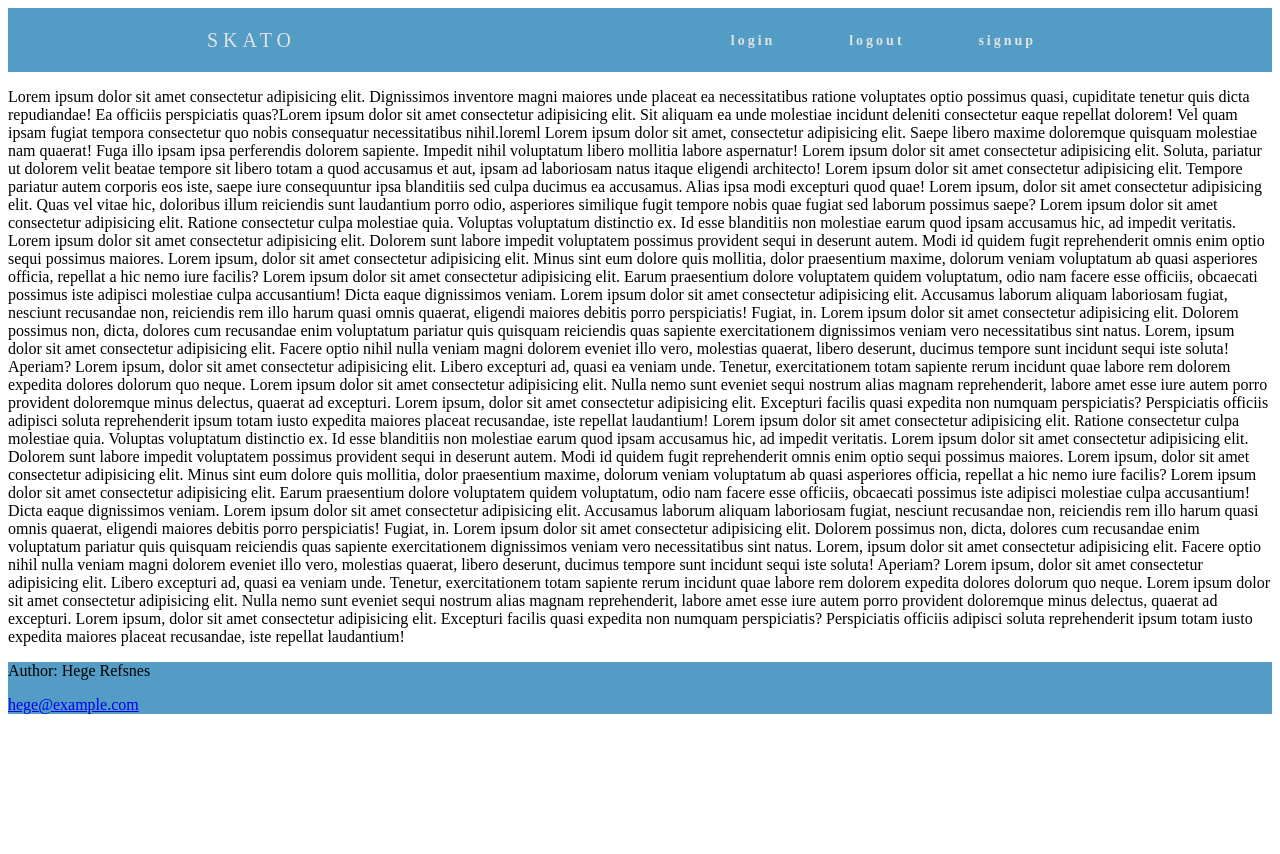
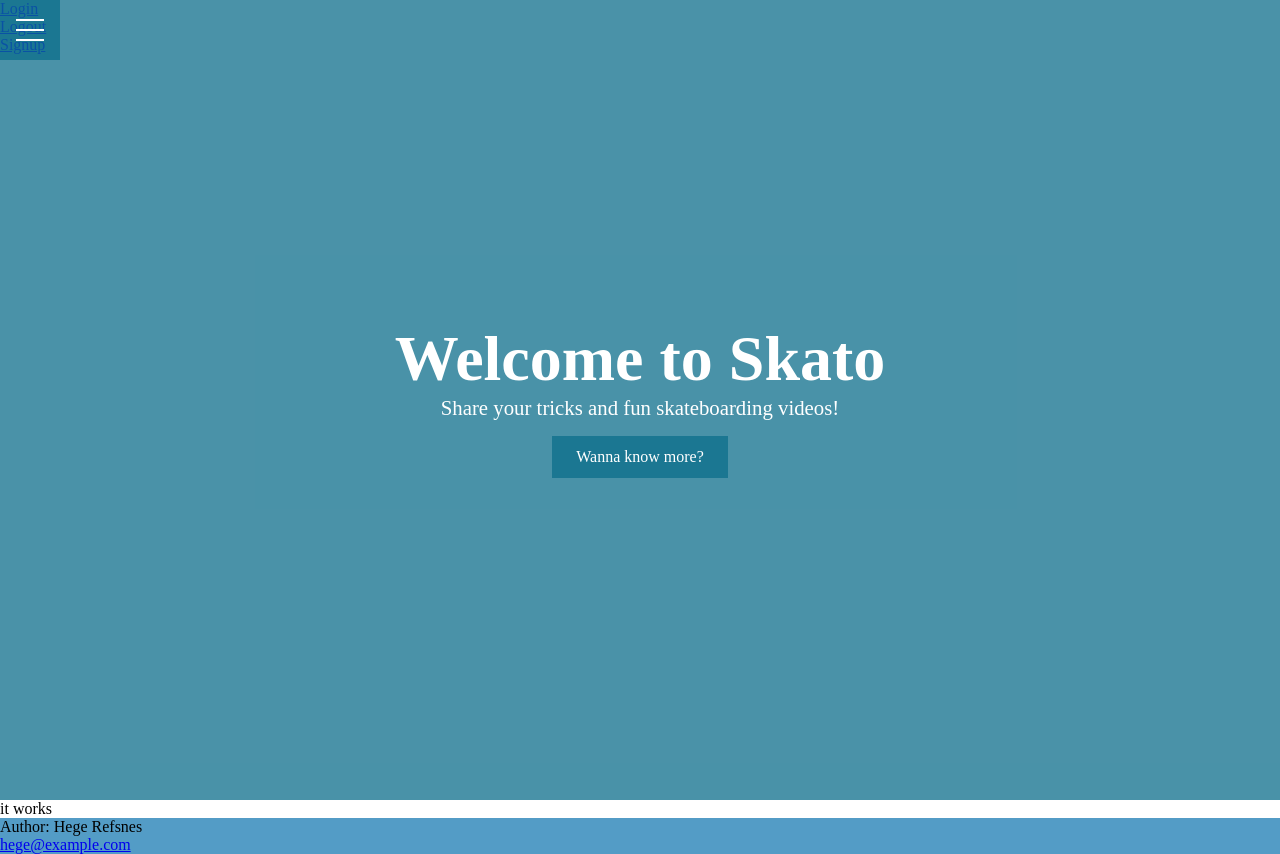
Before and after one commit to LeandroCarolino01/skato, an Angular app: page / in a window 1280 px wide. Before the commit the page ends 800 px from the top, so only its background shows below. Built offline with nearby package versions, Linux system fonts and the light colour scheme.

Commit message:
feat(changed menu)

```diff
--- a/src/app/components/home/home.component.html
+++ b/src/app/components/home/home.component.html
@@ -1,22 +1 @@
-<p>Lorem ipsum dolor sit amet consectetur adipisicing elit. Dignissimos inventore magni maiores unde placeat ea necessitatibus ratione voluptates optio possimus quasi, cupiditate tenetur quis dicta repudiandae! Ea officiis perspiciatis quas?Lorem ipsum dolor sit amet consectetur adipisicing elit. Sit aliquam ea unde molestiae incidunt deleniti consectetur eaque repellat dolorem! Vel quam ipsam fugiat tempora consectetur quo nobis consequatur necessitatibus nihil.loreml Lorem ipsum dolor sit amet, consectetur adipisicing elit. Saepe libero maxime doloremque quisquam molestiae nam quaerat! Fuga illo ipsam ipsa perferendis dolorem sapiente. Impedit nihil voluptatum libero mollitia labore aspernatur! Lorem ipsum dolor sit amet consectetur adipisicing elit. Soluta, pariatur ut dolorem velit beatae tempore sit libero totam a quod accusamus et aut, ipsam ad laboriosam natus itaque eligendi architecto! Lorem ipsum dolor sit amet consectetur adipisicing elit. Tempore pariatur autem corporis eos iste, saepe iure consequuntur ipsa blanditiis sed culpa ducimus ea accusamus. Alias ipsa modi excepturi quod quae! Lorem ipsum, dolor sit amet consectetur adipisicing elit. Quas vel vitae hic, doloribus illum reiciendis sunt laudantium porro odio, asperiores similique fugit tempore nobis quae fugiat sed laborum possimus saepe?
-    Lorem ipsum dolor sit amet consectetur adipisicing elit. Ratione consectetur culpa molestiae quia. Voluptas voluptatum distinctio ex. Id esse blanditiis non molestiae earum quod ipsam accusamus hic, ad impedit veritatis.
-    Lorem ipsum dolor sit amet consectetur adipisicing elit. Dolorem sunt labore impedit voluptatem possimus provident sequi in deserunt autem. Modi id quidem fugit reprehenderit omnis enim optio sequi possimus maiores.
-    Lorem ipsum, dolor sit amet consectetur adipisicing elit. Minus sint eum dolore quis mollitia, dolor praesentium maxime, dolorum veniam voluptatum ab quasi asperiores officia, repellat a hic nemo iure facilis?
-    Lorem ipsum dolor sit amet consectetur adipisicing elit. Earum praesentium dolore voluptatem quidem voluptatum, odio nam facere esse officiis, obcaecati possimus iste adipisci molestiae culpa accusantium! Dicta eaque dignissimos veniam.
-    Lorem ipsum dolor sit amet consectetur adipisicing elit. Accusamus laborum aliquam laboriosam fugiat, nesciunt recusandae non, reiciendis rem illo harum quasi omnis quaerat, eligendi maiores debitis porro perspiciatis! Fugiat, in.
-    Lorem ipsum dolor sit amet consectetur adipisicing elit. Dolorem possimus non, dicta, dolores cum recusandae enim voluptatum pariatur quis quisquam reiciendis quas sapiente exercitationem dignissimos veniam vero necessitatibus sint natus.
-    Lorem, ipsum dolor sit amet consectetur adipisicing elit. Facere optio nihil nulla veniam magni dolorem eveniet illo vero, molestias quaerat, libero deserunt, ducimus tempore sunt incidunt sequi iste soluta! Aperiam?
-    Lorem ipsum, dolor sit amet consectetur adipisicing elit. Libero excepturi ad, quasi ea veniam unde. Tenetur, exercitationem totam sapiente rerum incidunt quae labore rem dolorem expedita dolores dolorum quo neque.
-    Lorem ipsum dolor sit amet consectetur adipisicing elit. Nulla nemo sunt eveniet sequi nostrum alias magnam reprehenderit, labore amet esse iure autem porro provident doloremque minus delectus, quaerat ad excepturi.
-    Lorem ipsum, dolor sit amet consectetur adipisicing elit. Excepturi facilis quasi expedita non numquam perspiciatis? Perspiciatis officiis adipisci soluta reprehenderit ipsum totam iusto expedita maiores placeat recusandae, iste repellat laudantium!
-    Lorem ipsum dolor sit amet consectetur adipisicing elit. Ratione consectetur culpa molestiae quia. Voluptas voluptatum distinctio ex. Id esse blanditiis non molestiae earum quod ipsam accusamus hic, ad impedit veritatis.
-    Lorem ipsum dolor sit amet consectetur adipisicing elit. Dolorem sunt labore impedit voluptatem possimus provident sequi in deserunt autem. Modi id quidem fugit reprehenderit omnis enim optio sequi possimus maiores.
-    Lorem ipsum, dolor sit amet consectetur adipisicing elit. Minus sint eum dolore quis mollitia, dolor praesentium maxime, dolorum veniam voluptatum ab quasi asperiores officia, repellat a hic nemo iure facilis?
-    Lorem ipsum dolor sit amet consectetur adipisicing elit. Earum praesentium dolore voluptatem quidem voluptatum, odio nam facere esse officiis, obcaecati possimus iste adipisci molestiae culpa accusantium! Dicta eaque dignissimos veniam.
-    Lorem ipsum dolor sit amet consectetur adipisicing elit. Accusamus laborum aliquam laboriosam fugiat, nesciunt recusandae non, reiciendis rem illo harum quasi omnis quaerat, eligendi maiores debitis porro perspiciatis! Fugiat, in.
-    Lorem ipsum dolor sit amet consectetur adipisicing elit. Dolorem possimus non, dicta, dolores cum recusandae enim voluptatum pariatur quis quisquam reiciendis quas sapiente exercitationem dignissimos veniam vero necessitatibus sint natus.
-    Lorem, ipsum dolor sit amet consectetur adipisicing elit. Facere optio nihil nulla veniam magni dolorem eveniet illo vero, molestias quaerat, libero deserunt, ducimus tempore sunt incidunt sequi iste soluta! Aperiam?
-    Lorem ipsum, dolor sit amet consectetur adipisicing elit. Libero excepturi ad, quasi ea veniam unde. Tenetur, exercitationem totam sapiente rerum incidunt quae labore rem dolorem expedita dolores dolorum quo neque.
-    Lorem ipsum dolor sit amet consectetur adipisicing elit. Nulla nemo sunt eveniet sequi nostrum alias magnam reprehenderit, labore amet esse iure autem porro provident doloremque minus delectus, quaerat ad excepturi.
-    Lorem ipsum, dolor sit amet consectetur adipisicing elit. Excepturi facilis quasi expedita non numquam perspiciatis? Perspiciatis officiis adipisci soluta reprehenderit ipsum totam iusto expedita maiores placeat recusandae, iste repellat laudantium!
-</p>
+<p>it works</p>
--- a/src/app/components/navbar/navbar.component.html
+++ b/src/app/components/navbar/navbar.component.html
@@ -23,16 +23,26 @@
 
   </header> -->
 
-  <nav>
-      <label class="logo">Skato</label>
-      <ul class="nav-links">
-          <li><a class="active" href="#">login</a></li>
-          <li><a href="#">logout</a></li>
-          <li><a href="#">signup</a></li>
-      </ul>
-      <div class="burguer">
-          <div class="line1"></div>
-          <div class="line2"></div>
-          <div class="line3"></div>
-      </div>
-  </nav>
+<div class="menu-wrap">
+    <input type="checkbox" class="toggler">
+    <div class="hamburger"><div></div></div>
+    <div class="menu">
+        <div>
+            <div>
+                <ul>
+                    <li><a href="#">Login</a></li>
+                    <li><a href="#">Logout</a></li>
+                    <li><a href="#">Signup</a></li>
+                </ul>
+            </div>
+        </div>
+    </div>
+</div>
+
+<header class="showcase">
+    <div class="container showcase-inner">
+        <h1>Welcome to Skato</h1>
+        <p>Share your tricks and fun skateboarding videos!</p>
+        <a href="#" class="btn">Wanna know more?</a>
+    </div>
+</header>
--- a/src/app/components/navbar/navbar.component.scss
+++ b/src/app/components/navbar/navbar.component.scss
@@ -1,5 +1,139 @@
 $base-color: #539cc6;
+$primary-color: rgba(13,110, 139, 0.75);
+$overlay-color: rgba(24, 39, 51, 0.85);
+$menu-speed: 0.75s;
 
+* {
+    box-sizing: border-box;
+    margin: 0;
+    padding: 0;
+
+}
+
+.container {
+    max-width: 960px;
+    margin: auto;
+    overflow: hidden;
+    padding: 0 3rem;
+}
+
+.showcase {
+    background: $primary-color;
+    color: #fff;
+    height: 100vh;
+    position: relative;
+}
+
+.showcase .showcase-inner {
+    display: flex;
+    flex-direction: column;
+    align-items: center;
+    justify-content: center;
+    text-align: center;
+    height: 100%;
+}
+
+.showcase h1 {
+    font-size: 4rem;
+}
+
+.showcase p {
+    font-size: 1.3rem;
+}
+
+.btn {
+    display: inline-block;
+    border: none;
+    background: $primary-color;
+    color: #fff;
+    padding: 0.75rem 1.5rem;
+    margin-top: 1rem;
+    text-decoration: none;
+    transition: opacity 1s ease-in;
+}
+
+.btn:hover{
+    opacity: 0.5;
+}
+
+
+// menu
+
+.menu-wrap {
+    position: fixed;
+    top:0;
+    left:0;
+    z-index:1;
+}
+
+.menu-wrap .toggler {
+    position: absolute;
+    top: 0;
+    left: 0;
+    z-index: 2;
+    cursor: pointer;
+    width: 50px;
+    height: 50px;
+    opacity:0;
+}
+
+.menu-wrap .hamburger{
+    position: absolute;
+    top: 0;
+    left: 0;
+    z-index: 1;
+    width: 60px;
+    height: 60px;
+    padding: 1rem;
+    background: $primary-color;
+    display: flex;
+    align-items: center;
+    justify-content: center;
+}
+
+//burguer line
+.menu-wrap .hamburger > div {
+    position: relative;
+    width: 100%;
+    height: 2px;
+    background: white;
+    display: flex;
+    align-items: center;
+    justify-content: center;
+    transition: all 0.4s ease;
+}
+
+.menu-wrap .hamburger > div:before,
+.menu-wrap .hamburger > div:after{
+    content: '';
+    position: absolute;
+    z-index: 1;
+    top:-10px;
+    width: 100%;
+    height: 2px;
+    background: inherit;
+}
+
+.menu-wrap .hamburger > div:after {
+    top: 10px;
+}
+
+.menu-wrap .toggler:checked + .hamburger > div {
+    transform: rotate(135deg);
+}
+
+.menu-wrap .toggler:checked + .hamburger > div:before,
+.menu-wrap .toggler:checked + .hamburger > div:after {
+    top: 0;
+    transform: rotate(90deg);
+}
+
+.menu-wrap .toggler:checked:hover + .hamburger > div {
+    transform: rotate(225deg);
+}
+
+
+//
 // #logo {
 //     float: left;
 //     display: inline-block;
@@ -154,89 +288,3 @@ $base-color: #539cc6;
 //         color: yellow;
 //     }
 //   }
-
-*{
-    margin: 0px;
-    padding: 0px;
-    box-sizing: border-box;
-}
-
-
-
-nav{
-    display: flex;
-    justify-content: space-around;
-    align-items: center;
-    min-height: 8vh;
-    background:$base-color;
-}
-
-.logo{
-    color: rgb(226, 226, 226);
-    text-transform: uppercase;
-    letter-spacing: 5px;
-    font-size: 20px;
-}
-
-.nav-links{
-    display: flex;
-    justify-content: space-around;
-    width: 30%;
-}
-
-.nav-links li{
-    list-style: none;
-}
-
-.nav-links a{
-    color: rgb(226, 226, 226);
-    text-decoration: none;
-    letter-spacing: 3px;
-    font-weight: bold;
-    font-size: 14px;
-}
-
-.burguer{
-    display: none;
-}
-
-.burguer div{
-    width: 25px;
-    height: 3px;
-    background: rgb(226, 226, 226);
-    margin: 5px;
-}
-
-body {
-    overflow-x: hidden;
-
-    /* With SCSS the nested media query is now affecting the body selector */
-    @media (max-width: 800px) {
-        overflow-x: hidden;
-    }
-
-  }
-
-@media screen and (max-width:1024){
-    .nav-links{
-      width: 60%;
-    }
-}
-
-@media screen and (max-width:768px){
-   body{
-    overflow-x: hidden;
-   }
-    .nav-links{
-        position:absolute;
-        right: 0px;
-        height: 92vh;
-        top:8vh;
-        background:$base-color;
-        display:flex;
-        flex-direction: column;
-        align-items: center;
-        width: 50%;
-        transform: translateX(100%);
-      }
-}
--- a/src/styles.scss
+++ b/src/styles.scss
@@ -1,8 +1,8 @@
 /* You can add global styles to this file, and also import other style files */
 
-@media screen and (max-width:768px){
-    body{
-     overflow-x: hidden;
-    }
+* {
+    box-sizing: border-box;
+    margin: 0;
+    padding: 0;
 
- }
+}
```
